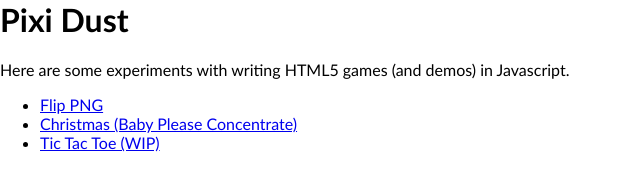
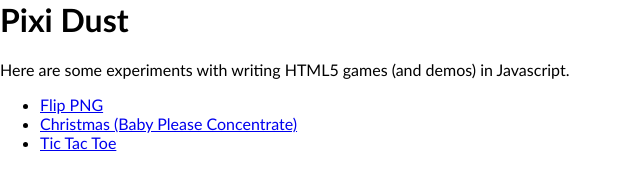
Before and after one commit to kofno/pixi-dust, a plain HTML site: page index.html in a window 1280 px wide. Shown: the full height of the page, 0-640 px from the left. Drawn offline with Linux system fonts and the light colour scheme.

Commit message:
Removed WIP status from T-T-T

```diff
--- a/index.html
+++ b/index.html
@@ -17,7 +17,7 @@
     <ul>
       <li><a href="flip-png" title="Flip PNG">Flip PNG</a></li>
       <li><a href="concentration" title="Christmas (Baby Please Concentrate)">Christmas (Baby Please Concentrate)</a></li>
-      <li><a href="tic-tac-toe" title="Tic Tac Toe (WIP)">Tic Tac Toe (WIP)</a></li>
+      <li><a href="tic-tac-toe" title="Tic Tac Toe">Tic Tac Toe</a></li>
     </ul>
   </body>
 
```
